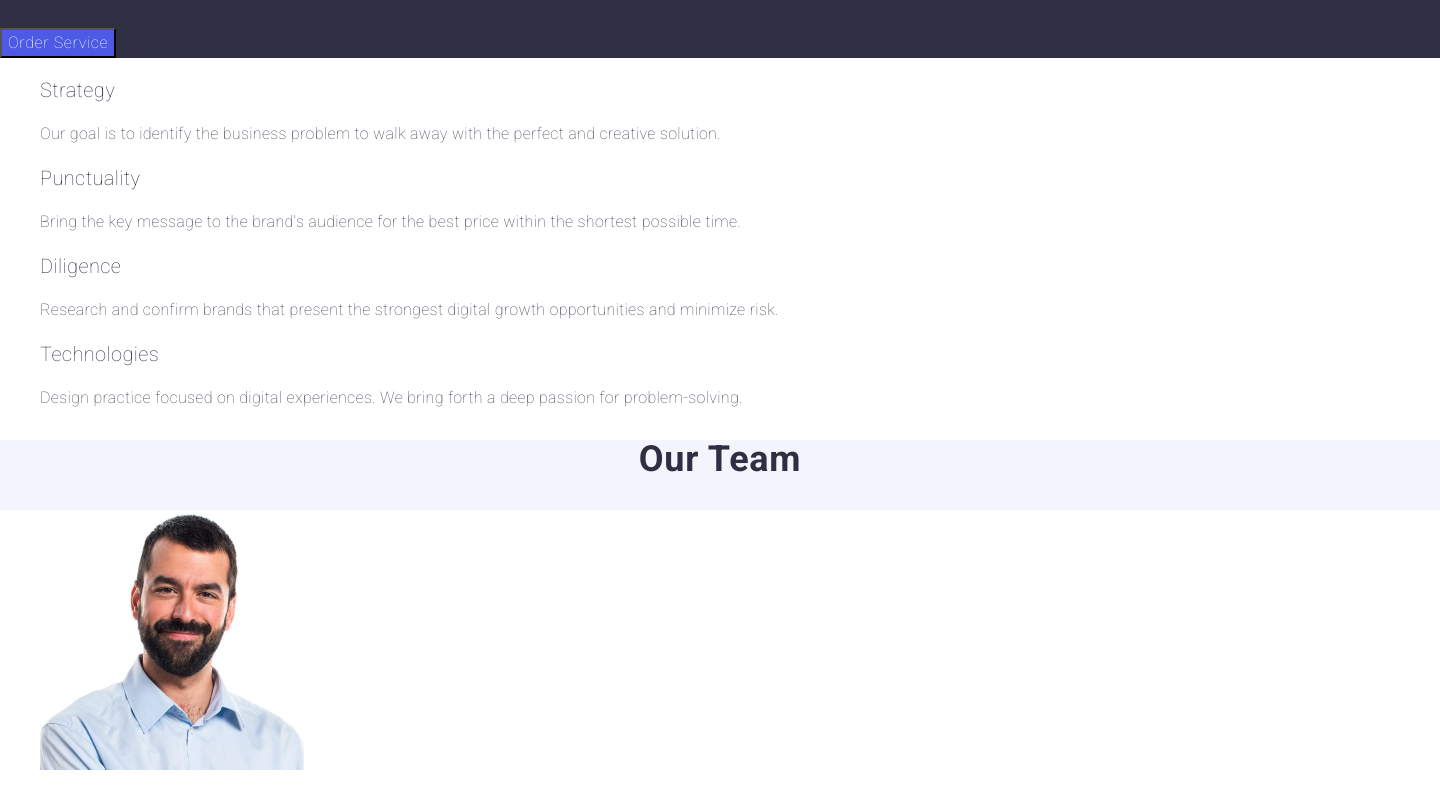
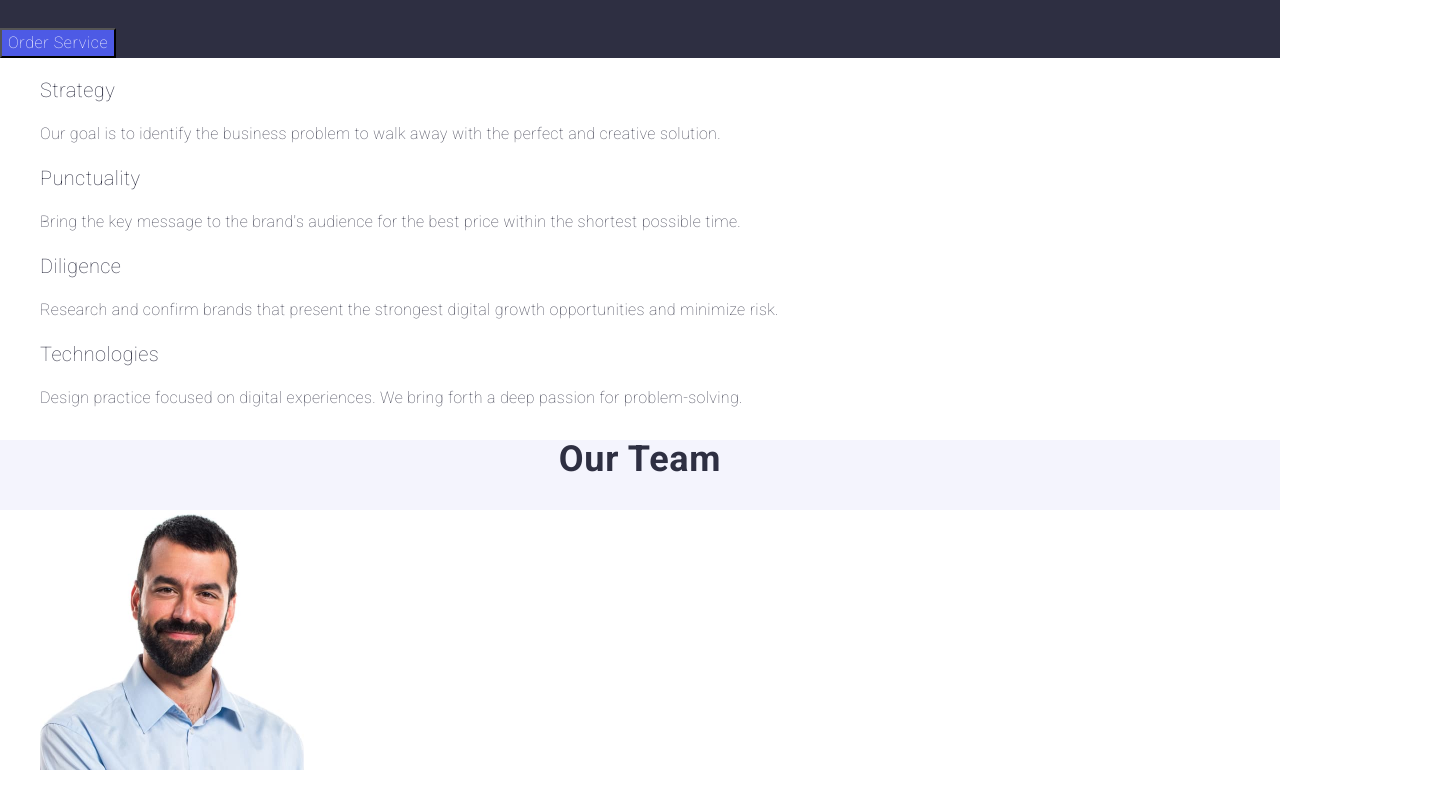
Before and after one commit to Aleksey-levchenko/goit-markup-hw-02, a plain HTML site: page index.html in a window 1280 px wide. Shown: the part 298-1088 px from the top of the page, 1440 px wide, since content can reach past the window. Drawn offline with nearby package versions, Linux system fonts and the light colour scheme.

Commit message:
bug fixed css

```diff
--- a/css/styles.css
+++ b/css/styles.css
@@ -2,8 +2,6 @@ body {
   font-family: "Roboto", sans-serif;
   color: #434455;
   background-color: #fff;
-  width: 1440px;
-  height: 3300px;
 }
 
 ul,
```
